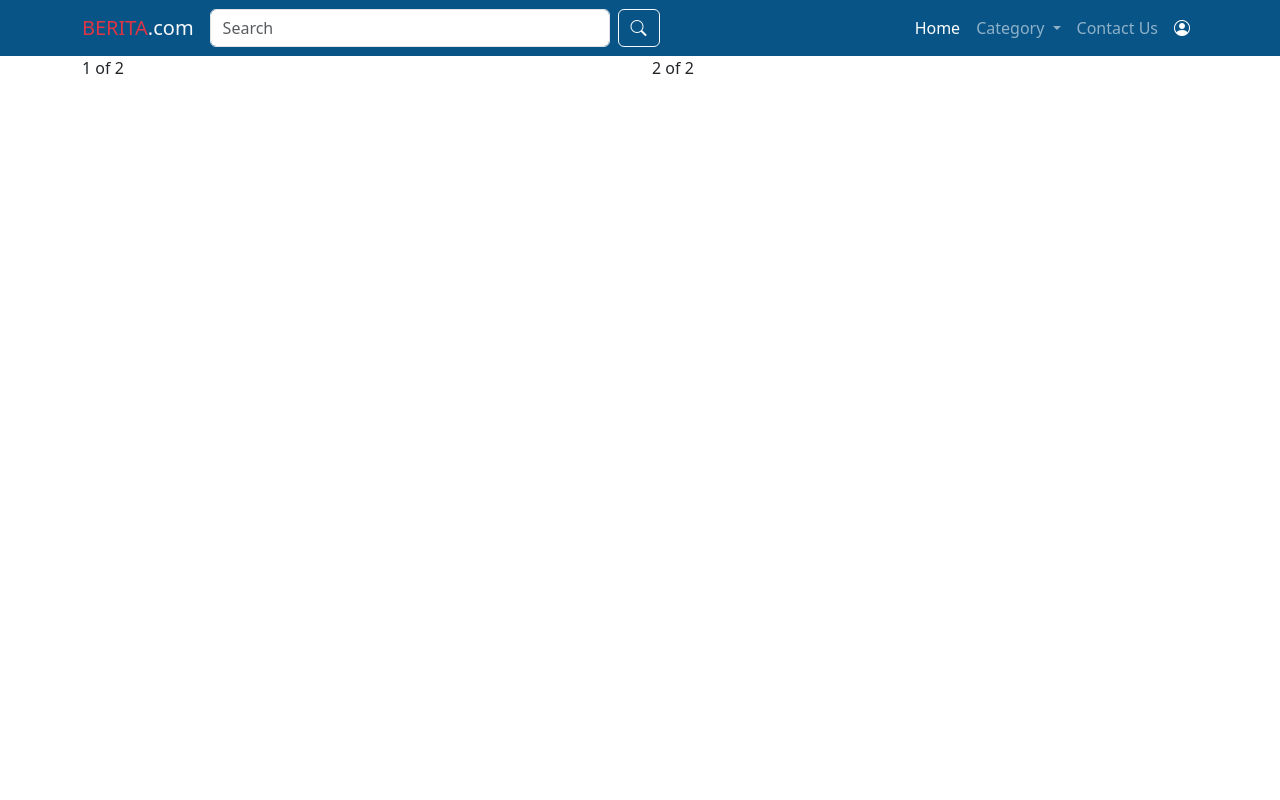
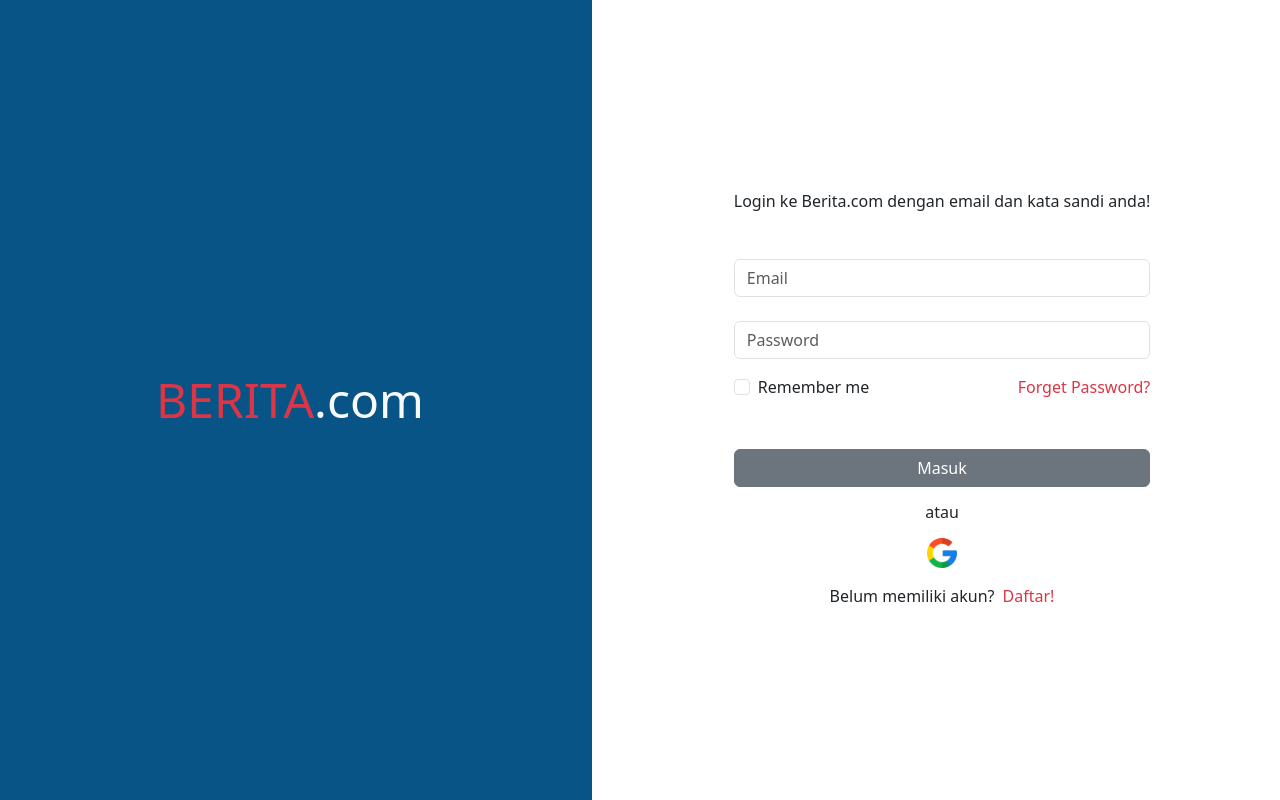
Before and after one commit to f3-bagus/19-1-portal-berita, a Vue app in the folder frontend/: page /login in a window 1280 px wide. Built offline with nearby package versions, Linux system fonts and the light colour scheme.

Commit message:
feat(Login): add Login Page, Add Auth Layout Components

```diff
--- /dev/null
+++ b/frontend/src/components/Auth/AuthLayout.vue
@@ -0,0 +1,39 @@
+<template>
+  <div class="row">
+    <div
+      class="vh-100 col bg-auth d-flex justify-content-center align-items-center"
+    >
+      <div>
+        <span class="text-danger title-font">BERITA</span
+        ><span class="text-light title-font">.com</span>
+      </div>
+    </div>
+    <div class="mx-5 col d-flex justify-content-center align-items-center">
+      <slot />
+    </div>
+  </div>
+</template>
+
+<script>
+export default {
+  name: "AuthLayout",
+};
+</script>
+
+<style>
+body,
+html {
+  overflow-x: hidden;
+  height: 100%;
+}
+
+.bg-auth {
+  background-image: url("../../assets/AuthBlueBg.svg");
+  background-size: cover;
+  background-repeat: no-repeat;
+}
+
+.title-font {
+  font-size: 3rem;
+}
+</style>
--- a/frontend/src/router/index.js
+++ b/frontend/src/router/index.js
@@ -1,6 +1,7 @@
 import { createRouter, createWebHistory } from "vue-router";
 import LandingPage from "../views/LandingPage.vue";
 import Login from "../views/Login.vue";
+import Register from "../views/Register.vue";
 
 const routes = [
   {
@@ -13,6 +14,11 @@ const routes = [
     name: "Login",
     component: Login,
   },
+  {
+    path: "/register",
+    name: "Register",
+    component: Register,
+  },
 ];
 
 const router = createRouter({
--- a/frontend/src/views/App.vue
+++ b/frontend/src/views/App.vue
@@ -1,16 +1,28 @@
 <template>
   <div id="app">
-    <Navbar />
+    <Navbar v-if="showNavbar" />
     <router-view />
   </div>
 </template>
 
 <script>
+import { computed } from "vue";
+import { useRoute } from "vue-router";
 import Navbar from "../components/Navbar.vue";
 
 export default {
   components: {
     Navbar,
   },
+  setup() {
+    const route = useRoute();
+    const showNavbar = computed(
+      () => !["/login", "/register"].includes(route.path)
+    );
+
+    return {
+      showNavbar,
+    };
+  },
 };
 </script>
--- a/frontend/src/views/Login.vue
+++ b/frontend/src/views/Login.vue
@@ -1,8 +1,66 @@
 <template>
-  <div class="container">
-    <div class="row">
-      <div class="col">1 of 2</div>
-      <div class="col">2 of 2</div>
+  <AuthLayout>
+    <div class="content-wrapper">
+      <h6 class="justify-content-center mb-5">
+        Login ke Berita.com dengan email dan kata sandi anda!
+      </h6>
+      <form>
+        <input class="form-control" type="text" placeholder="Email" />
+        <input
+          class="form-control mt-4"
+          type="password"
+          placeholder="Password"
+        />
+      </form>
+      <div class="d-flex mt-3 justify-content-between">
+        <div class="form-check">
+          <input
+            class="form-check-input"
+            type="checkbox"
+            value=""
+            id="rememberMe"
+          />
+          <label class="form-check-label" for="rememberMe"> Remember me </label>
+        </div>
+
+        <div class="text-danger">Forget Password?</div>
+      </div>
+      <button type="button" class="btn btn-secondary mt-5">Masuk</button>
+      <h6 class="d-flex justify-content-center my-3">atau</h6>
+      <div class="d-flex justify-content-center">
+        <img
+          src="../assets/icon/google.svg"
+          alt="Google Logo"
+          class="google-logo"
+        />
+      </div>
+      <div class="d-flex justify-content-center mt-3">
+        <span class="me-2">Belum memiliki akun?</span
+        ><span class="text-danger">Daftar!</span>
+      </div>
     </div>
-  </div>
+  </AuthLayout>
 </template>
+
+<script>
+import AuthLayout from "../components/Auth/AuthLayout.vue";
+
+export default {
+  name: "Login",
+  components: {
+    AuthLayout,
+  },
+};
+</script>
+
+<style>
+.content-wrapper {
+  display: flex;
+  flex-direction: column;
+}
+
+.google-logo {
+  width: 30px;
+  height: 30px;
+}
+</style>
```
Also changed, not shown: frontend/src/components/Auth/Login.vue (deleted, +0 -8 lines), frontend/src/assets/AuthBlueBg.svg (added), frontend/src/assets/icon/google.svg (added).
